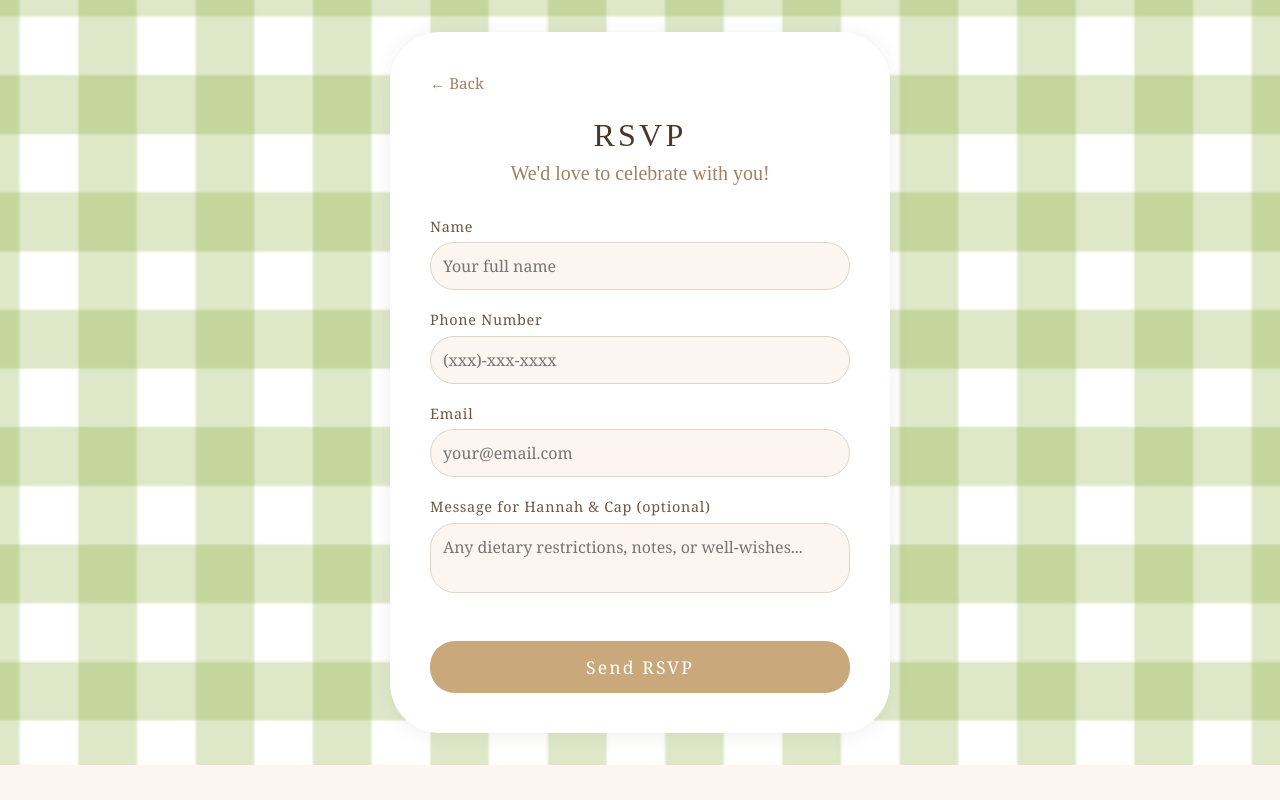
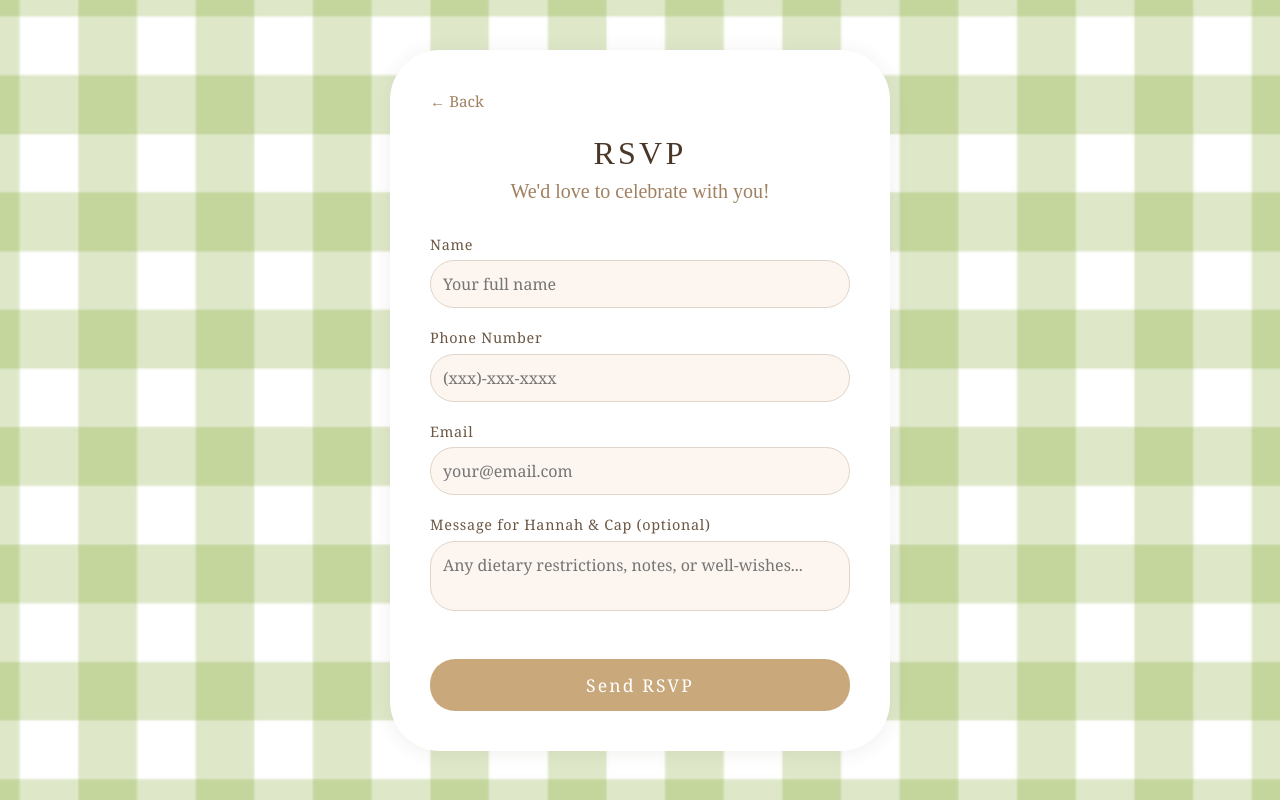
Before and after one commit to matthew-sporman/baby-shower-hannah-and-cap, a Vue app: page /rsvp in a window 1280 px wide. Built offline with nearby package versions, Linux system fonts and the light colour scheme; a web font is replaced by a local one.

Commit message:
style fix again

```diff
--- a/src/App.vue
+++ b/src/App.vue
@@ -18,19 +18,18 @@ import { RouterView } from 'vue-router'
 }
 
 html, body {
-  position: fixed;
-  inset: 0;
-  overflow: hidden;
+  overflow-x: hidden;
 }
 
 body {
   font-family: 'Georgia', 'Times New Roman', serif;
   background-color: #fdf6f0;
   color: #4a3728;
+  min-height: 100vh;
 }
 
 .app {
-  height: 100%;
+  min-height: 100vh;
 }
 
 input,
--- a/src/views/HomeView.vue
+++ b/src/views/HomeView.vue
@@ -47,7 +47,8 @@ import RsvpButton from '@/components/RsvpButton.vue'
 
 <style scoped>
 .home {
-  height: 100%;
+  position: fixed;
+  inset: 0;
   overflow: hidden;
   background: url('/images/mobile_background.png') center / cover no-repeat #b5cc8e;
   display: flex;
--- a/src/views/RsvpView.vue
+++ b/src/views/RsvpView.vue
@@ -155,9 +155,8 @@ function goBack() {
   display: flex;
   align-items: center;
   justify-content: center;
-  height: 100%;
+  min-height: 100vh;
   padding: 2rem;
-  overflow-y: auto;
   background: url('/images/mobile_background.png') center / cover no-repeat fixed;
 }
 
```
